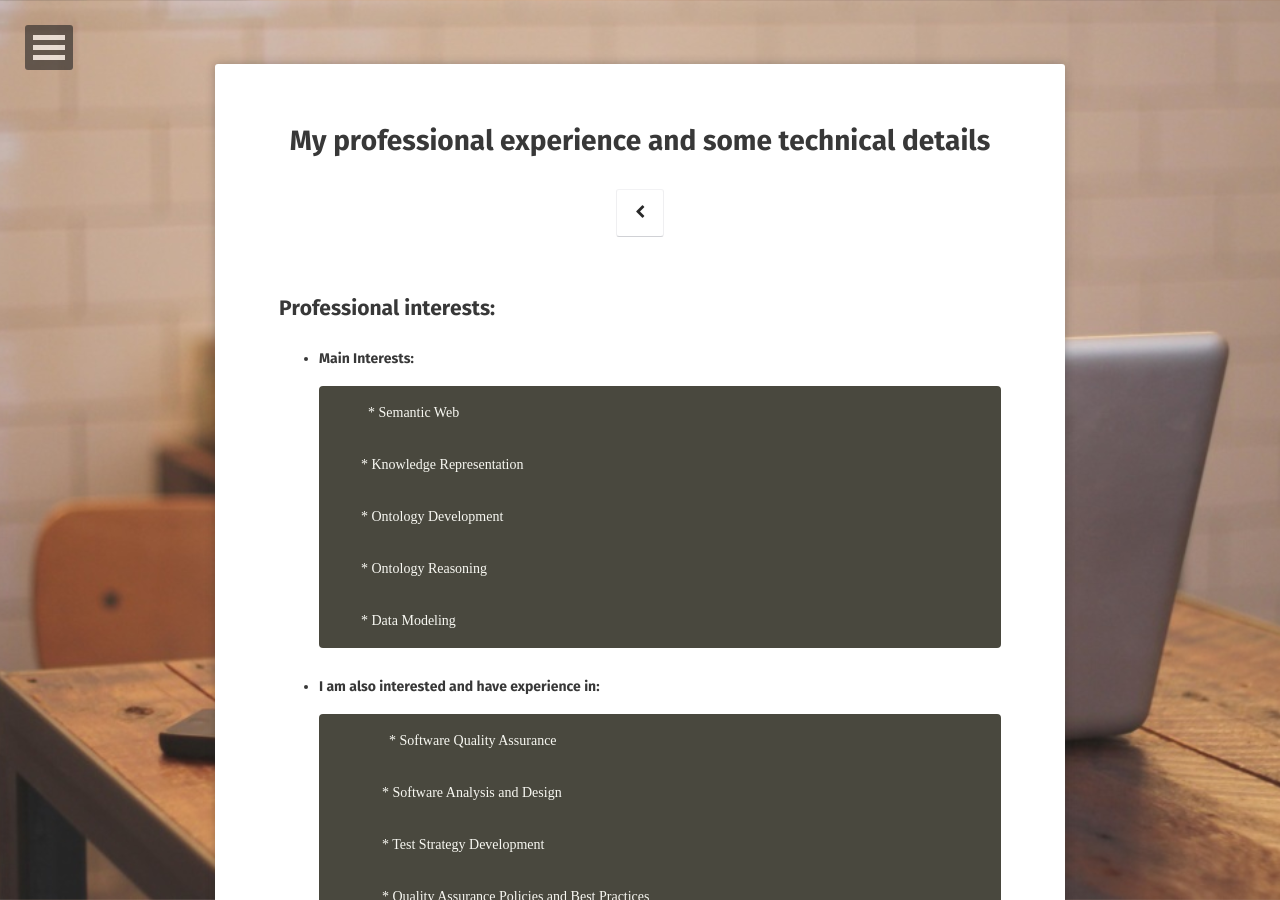
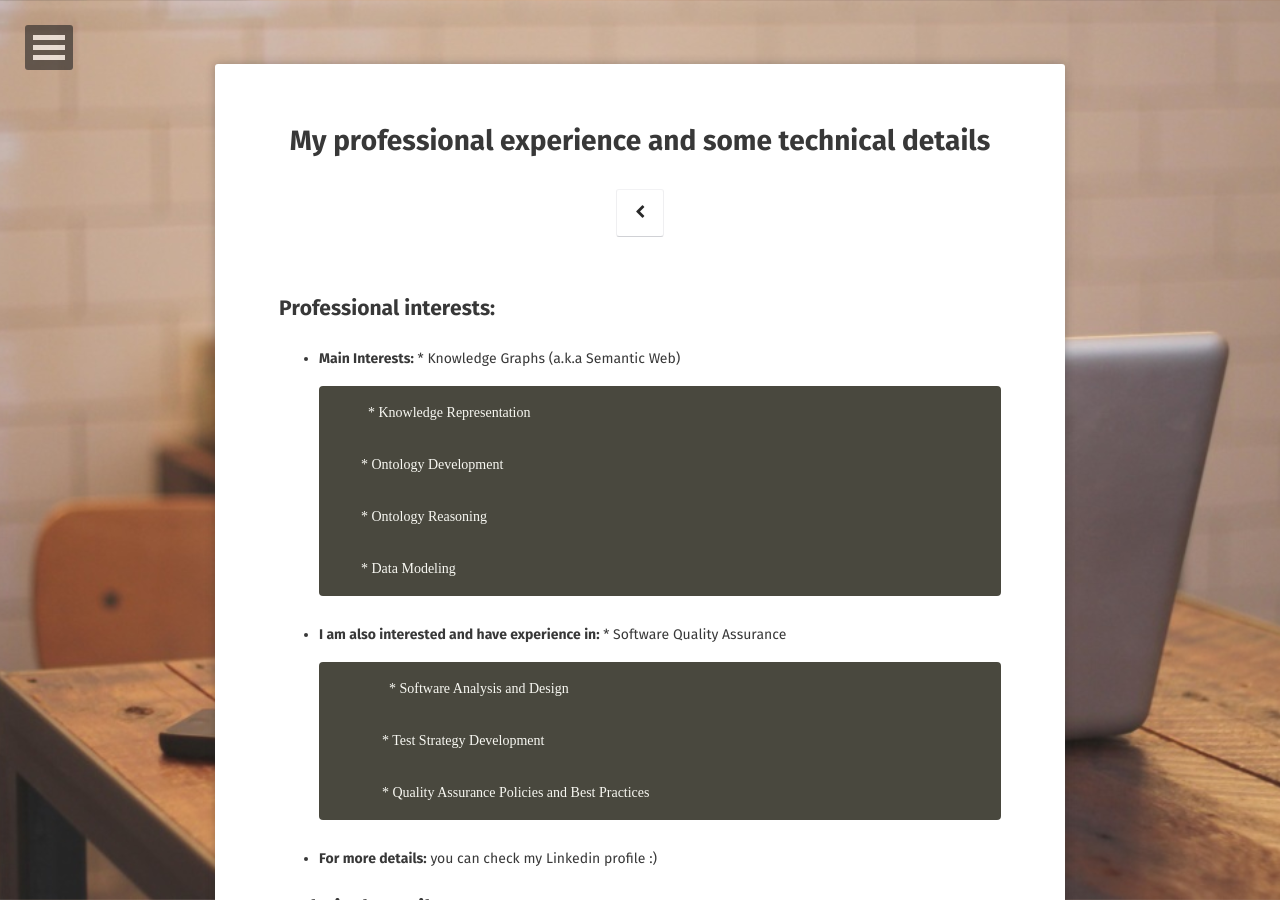
Before and after one commit to lcomet/linamolinascomet, a Jekyll site: the page built from projects/index.md, in a window 1280 px wide and 900 px high. Built offline with Jekyll 4.4.1, drawn with Linux system fonts in a browser that asks for light colours; some web fonts are replaced.

Commit message:
update projects
update

```diff
--- a/projects/index.md
+++ b/projects/index.md
@@ -7,8 +7,7 @@ comments: false
 ---
 ## Professional interests:
 * __Main Interests:__
-
-              * Semantic Web
+              * Knowledge Graphs (a.k.a Semantic Web)
 
               * Knowledge Representation
 
@@ -19,7 +18,6 @@ comments: false
               * Data Modeling
 
 * __I am also interested and have experience in:__
-
                     * Software Quality Assurance
 
                     * Software Analysis and Design
```
